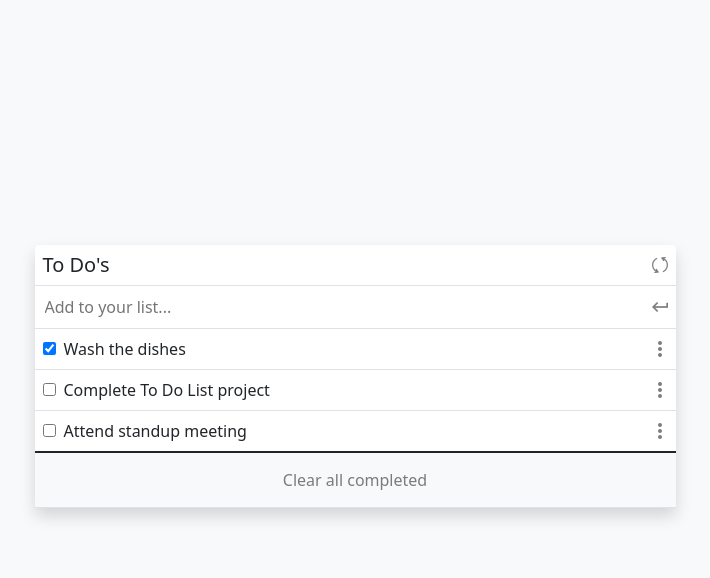
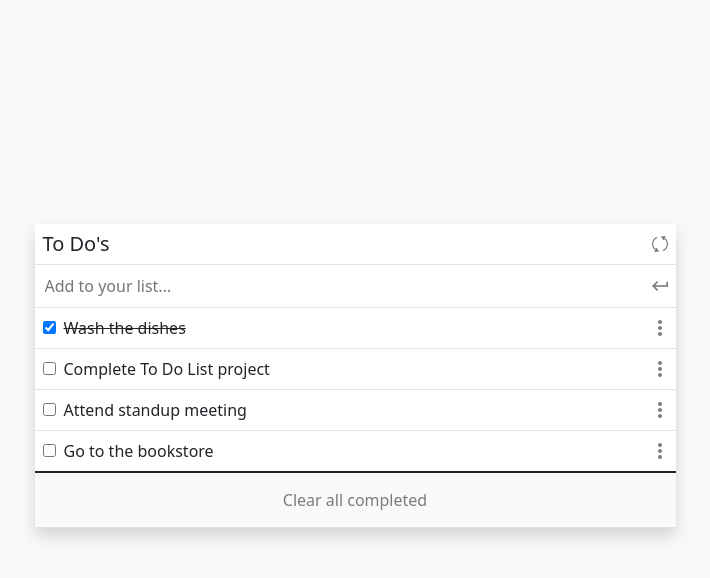
Before and after one commit to OmarRamoun/to-do-list, a website built with webpack: page src/index.html in a window 1280 px wide. Both pictures are taken after a click on the checkbox 334 px from the left and 348 px from the top of the page. Shown: the whole page, without its empty margins (285-995 px from the left). Built offline with nearby package versions, Linux system fonts and the light colour scheme.

Commit message:
Add interactive functionality
- Add interactive check/uncheck function
- Add local storage usage to save/load user checked tasks

```diff
--- a/src/index.js
+++ b/src/index.js
@@ -6,11 +6,13 @@ import Enter from './img/arrow.png';
 new Task({ description: 'Wash the dishes', completed: false, index: 1 }).add();
 new Task({ description: 'Complete To Do List project', completed: false, index: 2 }).add();
 new Task({ description: 'Attend standup meeting', completed: false, index: 3 }).add();
+new Task({ description: 'Go to the bookstore', completed: false, index: 3 }).add();
 const toDoList = document.querySelector('#to-do-list');
 const refreshContainer = document.querySelector('#refresh');
 const enterContainer = document.querySelector('#enter');
 
 window.onload = () => {
+  Task.loadLocalTasks();
   Task.populate(toDoList);
   appendImg(Refresh, refreshContainer, false);
   appendImg(Enter, enterContainer, false);
--- a/src/style.css
+++ b/src/style.css
@@ -24,3 +24,7 @@ a:hover {
 .cursor-move {
   cursor: move;
 }
+
+.td-line-through {
+  text-decoration: line-through;
+}
--- a/src/task.js
+++ b/src/task.js
@@ -44,6 +44,10 @@ class Task {
       span.innerText = task.description;
       td1.appendChild(checkBox);
       td1.appendChild(span);
+      if (task.completed) {
+        checkBox.checked = true;
+        span.classList.add('td-line-through');
+      }
 
       const td2 = document.createElement('td');
       td2.classList.add('align-middle');
@@ -53,12 +57,40 @@ class Task {
       tr.appendChild(td1);
       tr.appendChild(td2);
       element.appendChild(tr);
+
+      checkBox.addEventListener('change', () => {
+        if (checkBox.checked) {
+          task.setCompleted(true);
+          span.classList.add('td-line-through');
+        } else {
+          task.setCompleted(false);
+          span.classList.remove('td-line-through');
+        }
+        this.saveLocalTasks();
+      });
     });
   }
 
   static sort() {
     this.tasks.sort((a, b) => a.index - b.index);
   }
+
+  setCompleted(bool) {
+    this.completed = bool;
+  }
+
+  static saveLocalTasks() {
+    localStorage.setItem('tasks', JSON.stringify(this.tasks));
+  }
+
+  static loadLocalTasks() {
+    const tasks = JSON.parse(localStorage.getItem('tasks'));
+    if (tasks) {
+      tasks.forEach((task, i) => {
+        Task.tasks[i] = new Task(task);
+      });
+    }
+  }
 }
 
 export { Task, appendImg };
```
Also changed, not shown: dist/main.js.
